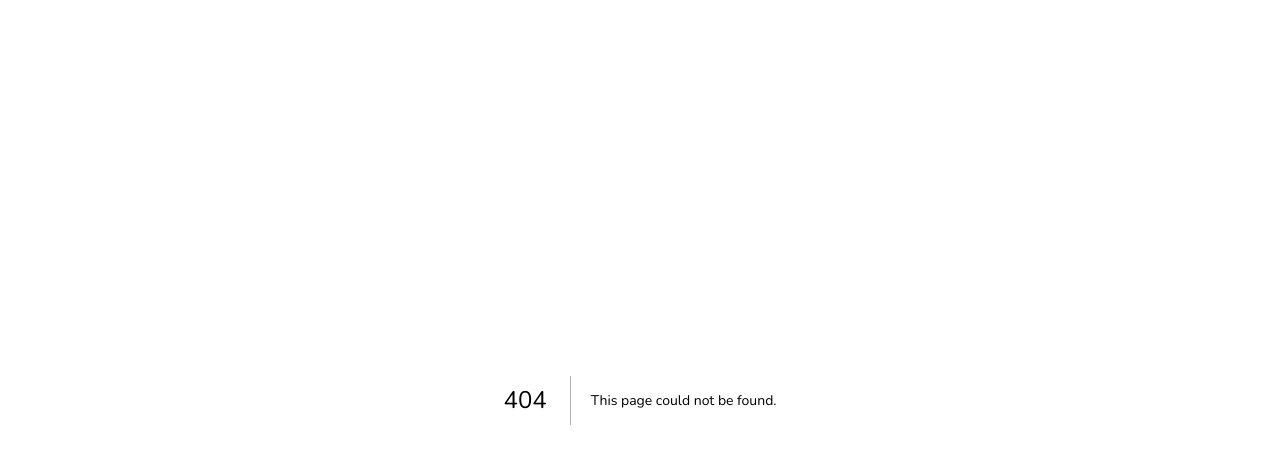
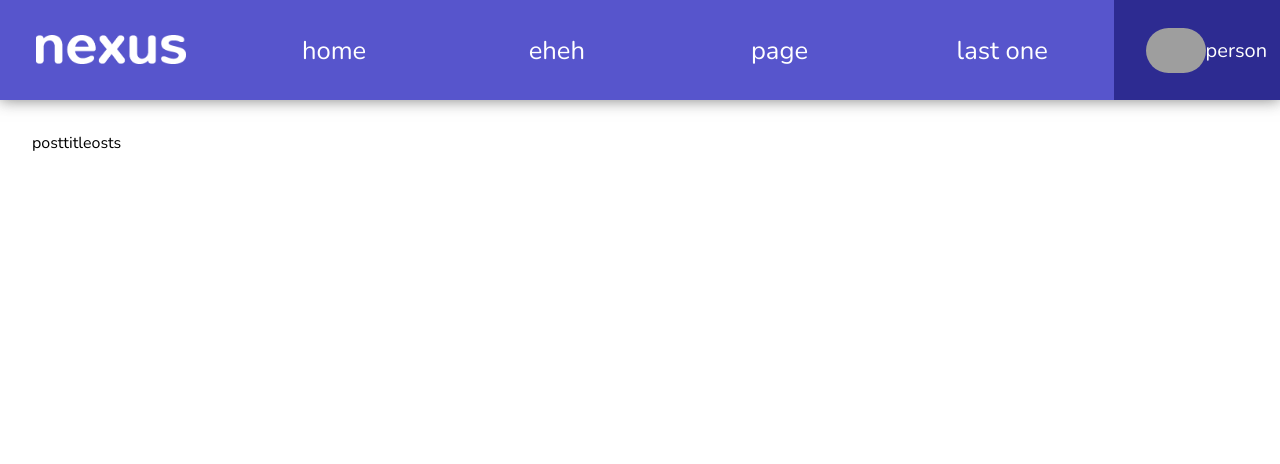
Before and after one commit to miastay/nexus, a Next.js app: page /posts in a window 1280 px wide. Before the commit this address had no page. Shown: the top 464 px of the page. Built offline with nearby package versions, Linux system fonts and the light colour scheme; grey boxes are pictures that could not be loaded.

Commit message:
Update post handling; initialize querying logic

```diff
--- a/package.json
+++ b/package.json
@@ -20,6 +20,7 @@
   },
   "homepage": "https://github.com/rytaylor/nexus#readme",
   "dependencies": {
+    "firebase": "^8.10.1",
     "next": "^12.1.5",
     "next-plugin-preact": "^3.0.6",
     "preact": "^10.7.1",
--- a/pages/home.js
+++ b/pages/home.js
@@ -3,22 +3,34 @@ import { useEffect } from 'react';
 import SearchModule from './search';
 import Container from './container';
 import Module from './module';
+import { useRouter } from 'next/router';
 
-const moduleList = [<Module name={'module 1'} searchable/>, <Module name={'this has a bunch of strings in its name'} searchable/>, <Module name={'different'} searchable/>]
 
 const Home = () => {
 
-    const [liveModules, setLiveModules] = useState(moduleList);
+    //const [liveModules, setLiveModules] = useState(moduleList);
+    const [query, setQuery] = useState("");
 
-    const runQuery = (evt) => {
-        let str = evt.srcElement.value;
-        str ? setLiveModules(moduleList.filter(x => (x.props.searchable && x.props.name.indexOf(str) != -1))) : setLiveModules(moduleList);
-    }
+    const router = useRouter()
+
+    // const runQuery = (evt) => {
+    //     let str = evt.srcElement.value;
+    //     return str;// ? setLiveModules(moduleList.filter(x => (x.props.searchable && x.props.name.indexOf(str) != -1))) : setLiveModules(moduleList);
+    // }
+
+    const moduleList = [<Module name={'module 1'} id={1} query={query} searchable/>,
+                    <Module name={'this has a bunch of strings in its name'} id={2} query={query} searchable/>,
+                    <Module name={'different'} id={3} query={query} searchable/>,
+                    <Module name={'lorem ipsum'} id={4} query={query} searchable/>,
+                    <Module name={'example text'} id={5} query={query} searchable/>,
+                    <Module name={'abcdefghijklmn'} id={6} query={query} searchable/>,
+                    <Module name={'opqrstwxyz'} id={7} query={query} searchable/>,
+                    <Module name={'module 8'} id={8} query={query} searchable/>,]
 
     return (
       <div class={'grid top'}>
-          <SearchModule query={runQuery} />
-          <Container modules={liveModules} />
+          <SearchModule query={setQuery} />
+          <Container modules={moduleList} />
           <Container />
       </div>
     )
--- a/pages/index.js
+++ b/pages/index.js
@@ -8,6 +8,7 @@ function Index() {
 
   const switchPage = (page) => {
       setPage(page);
+      window.location.hash = page;
   }
 
 return (
--- a/pages/logo.js
+++ b/pages/logo.js
@@ -1,7 +1,7 @@
 import React, { useState } from 'react'
 import { useEffect } from 'react';
 
-const Logo = () => {
+const Logo = ({switcher}) => {
 
     //this is horrible react practice, but it looks very nice
     const animScroll = () => {
@@ -11,9 +11,13 @@ const Logo = () => {
         }, 10);
     }
 
+    const goHome = () => {
+        switcher('home');
+    }
+
 
     return (
-        <div class="logo" onClick={() => animScroll()}>
+        <div class="logo" onClick={() => goHome()}>
             <div class="image"/>
         </div>
     )
--- a/pages/module.js
+++ b/pages/module.js
@@ -1,11 +1,14 @@
 import React, { useState } from 'react'
 import { useEffect } from 'react';
+import { useRouter } from 'next/router';
 
-const Module = ({name}) => {
+const Module = ({name, id, query}) => {
+
+    const router = useRouter();
 
     return (
-        <div class="module large">
-            {name}
+        <div class="module large" onClick={() => router.push(`posts?id=${id}`)}>
+            {name + '; ' + query}
         </div>
     )
 }
--- a/pages/navbar.js
+++ b/pages/navbar.js
@@ -18,7 +18,7 @@ const Navbar = ({switcher, profile, currentPage}) => {
     return (
       <div class="nav">
         <div class="left">
-            <Logo />
+            <Logo switcher={switcher}/>
         </div>
         <div class="mid">
             <Navpage page="home" switcher={switcher} currentPage={currentPage}/>
--- /dev/null
+++ b/pages/post.js
@@ -0,0 +1,13 @@
+import React, { useState } from 'react'
+import { useEffect } from 'react';
+
+const Post = ({id, title, author, category, text}) => {
+
+    return (
+        <div>
+            {title}
+        </div>
+    )
+}
+
+export default Post;
--- /dev/null
+++ b/pages/posts.js
@@ -0,0 +1,29 @@
+import React, { useState } from 'react'
+import Navbar from './navbar';
+import Home from './home';
+import Post from './post';
+import { useRouter } from 'next/router';
+
+function Posts() {
+
+    const router = useRouter();
+
+    //put the correct post on the page according to the path name
+    const [postID, setPostID] = useState(router.asPath.substring(router.asPath.indexOf('id=')+3));
+    const [profile, setProfile] = useState({'user':'person', 'img': 'https://e7.pngegg.com/pngimages/439/554/png-clipart-ghost-emoji-emoticon-ghost-smiley-emoji-sticker-fictional-character-thumbnail.png'});
+
+    const switchPage = (page) => {
+        router.push(`/#${page}`);
+    }
+
+    return (
+        <div class="main">
+            <Navbar switcher={switchPage} profile={profile} currentPage={'posts'}/>
+            <div class="page" onClick={() => console.log(postID)}>
+                <Post id={postID} title={'posttitle' + postID} author={'name'} category={'category'} text={'body text lorem ipsum'} />
+            </div>
+        </div>
+    )
+ }
+
+export default Posts
--- a/pages/search.js
+++ b/pages/search.js
@@ -4,7 +4,7 @@ import { useEffect } from 'react';
 const SearchBar = ({execute}) => {
     return (
         <div class="bar">
-            <input class="in" placeholder="search for anything..." onChange={(evt) => execute(evt)}></input>
+            <input class="in" placeholder="search for anything..." onChange={(evt) => execute(evt.srcElement.value)}></input>
         </div>
     )
 }
--- a/style/core.scss
+++ b/style/core.scss
@@ -11,6 +11,8 @@ $color-3: #2d2b91;
 $color-4: #1b1a56;
 $color-5: #eeeeee;
 $color-6: hsl(241, 54%, 65%);
+
+$nav-height: 100px;
 
 $shadow: #3131319c;
 @import url('https://fonts.googleapis.com/css2?family=Nunito:wght@200;300;400&display=swap');
@@ -37,7 +39,7 @@ $shadow: #3131319c;
     align-items: center;
 }
 @mixin module() {
-    height: 100px;
+    min-height: 100px;
     border-radius: $border-r;
     padding: $border-r;
     background: white;
@@ -73,7 +75,7 @@ body {
     @include theme-color;
 
     width: 100%;
-    height: 100px;
+    height: $nav-height;
     display: flex;
     flex-direction: row;
     position: sticky;
@@ -127,8 +129,12 @@ body {
 //////////////////
 
 .page {
-    height: 150vw;
+    height: calc(100% - $nav-height - $padding-dbl - $padding-dbl);
     padding: $padding-dbl;
+}
+.main {
+    height: 100vh;
+    width: 100vw;
 }
 
 .grid {
@@ -136,19 +142,24 @@ body {
     &.top {
         grid-template-columns: 3fr 8fr 2fr;
         grid-gap: $padding-dbl;
+        height: 100%;
+        max-height: 100%;
+        overflow: hidden;
     }
 }
 
 .container {
-    display: grid;
-    grid-gap: $padding;
+    display: flex;
+    flex-direction: column;
     padding: $padding;
     background: $color-5;
     box-shadow: inset 0px 0px 2px $shadow;
+    overflow-y: scroll;
 }
 
 .module {
     @include module;
+    margin-bottom: $padding;
 }
 
 //////////////////
```
Also changed, not shown: src/query.js (added, +17 -0 lines), 2 other files (tests, documents, lock files or other folders).
